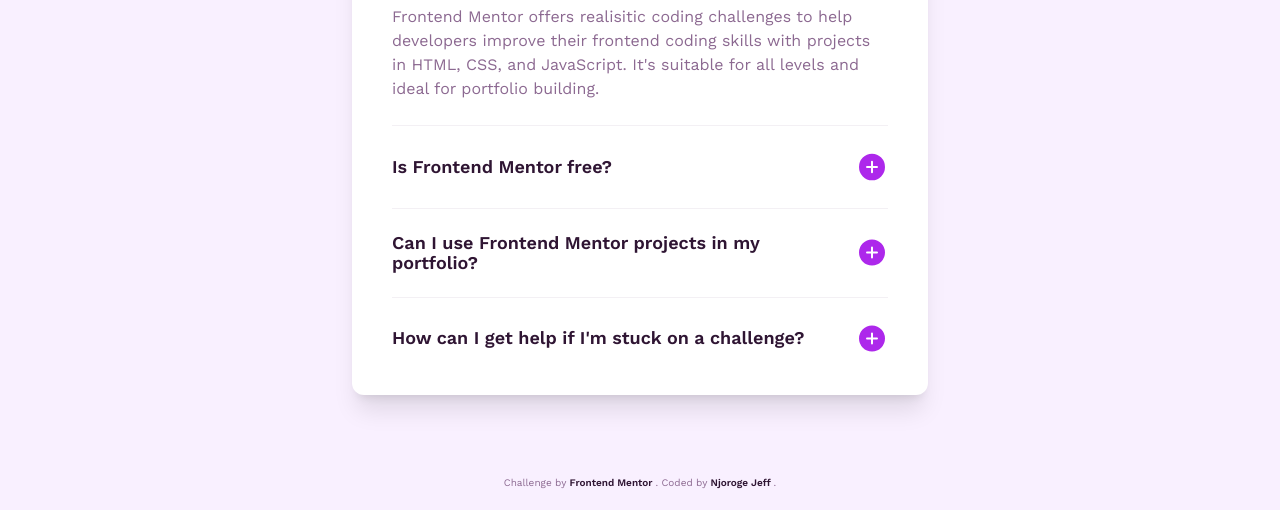
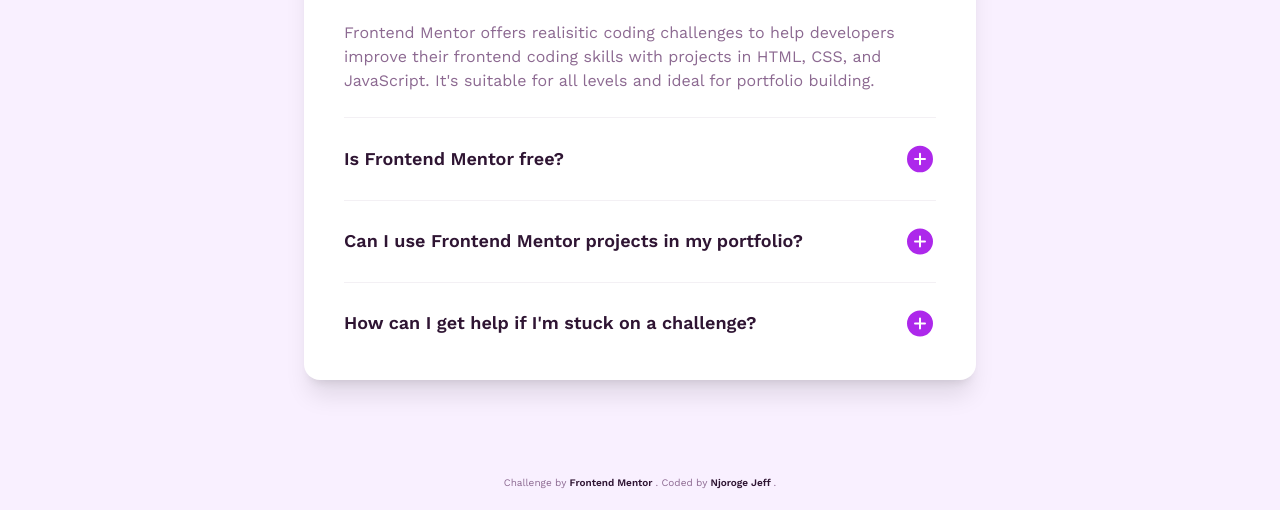
Before and after one commit to njorogejeff/faq-accordion, a website built with Vite: page index.html in a window 1280 px wide. Shown: the part 290-800 px from the top of the page. Built offline with nearby package versions, Linux system fonts and the light colour scheme.

Commit message:
style: update FAQ article styling for improved layout and consistency

```diff
--- a/index.html
+++ b/index.html
@@ -9,7 +9,7 @@
 
   <body class="font-workSans text-faqPurple-600 bg-top-left bg-faqPurple-100 grid min-h-screen place-content-center bg-[url(../assets/images/background-pattern-mobile.svg)] bg-contain bg-no-repeat text-base md:bg-[url(../assets/images/background-pattern-desktop.svg)]">
     <!-- FAQ Section -->
-    <article class="bg-faqWhite md:w-xl w-[88vw] rounded-xl p-6 shadow-xl md:p-10">
+    <article class="bg-faqWhite md:w-xl lg:w-2xl w-[88vw] rounded-2xl p-6 shadow-xl md:p-10 md:pt-12">
       <section class="mb-7 flex items-center justify-start gap-x-6">
         <img
           src="./assets/images/icon-star.svg"
```
